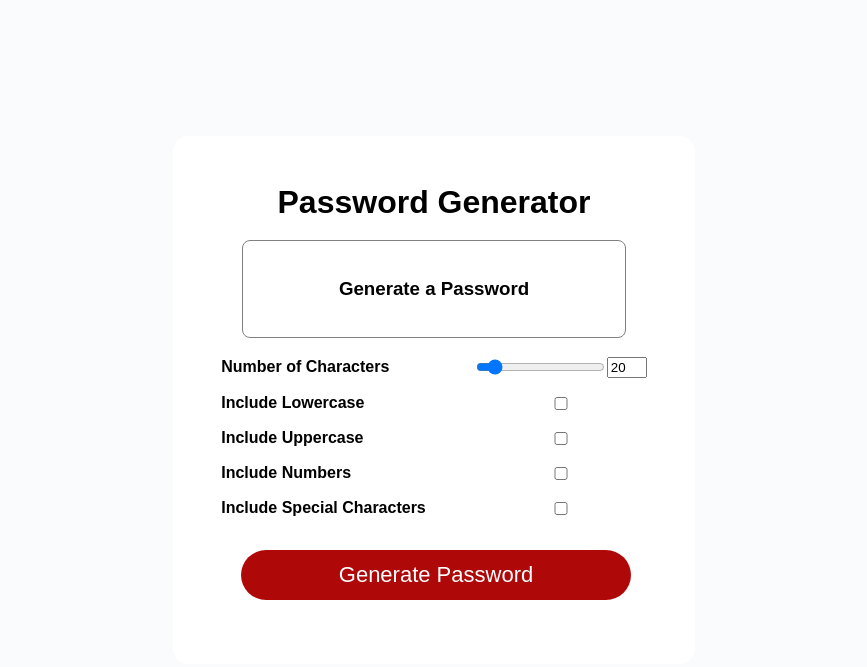
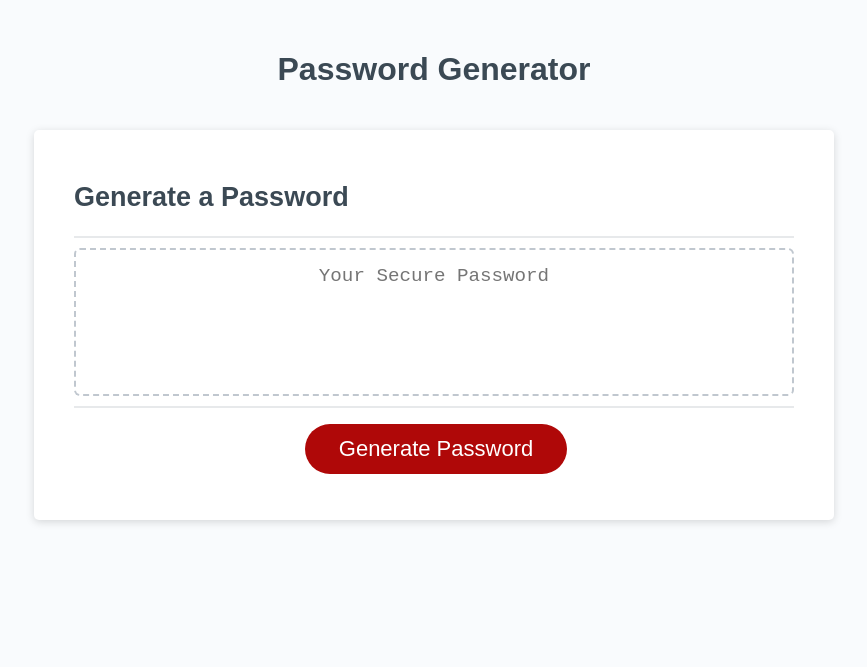
Before and after one commit to JS19191898/password-generator, a plain HTML site: page index.html in a window 1280 px wide. Shown: the whole page, without its empty margins (206-1073 px from the left). Drawn offline with Linux system fonts and the light colour scheme.

Commit message:
corrected fs nesting

```diff
--- a/Assets/script.js
+++ /dev/null
@@ -1,63 +0,0 @@
-const characterAmountRange = document.getElementById('characterAmountRange')
-const characterAmountNumber = document.getElementById('characterAmountNumber')
-const includeLowercaseElement = document.getElementById('includeLowercase')
-const includeUppercaseElement = document.getElementById('includeUppercase')
-const includeNumbersElement = document.getElementById('includeNumbers')
-const includeSpecialCharactersElement = document.getElementById('includeSpecialCharacters')
-const form = document.getElementById('passwordGeneratorForm')
-const passwordDisplay = document.getElementById('passwordDisplay')
-
-const UPPERCASE_CHAR_CODES = ArrayFromLowToHigh(65, 90)
-const LOWERCASE_CHAR_CODES = ArrayFromLowToHigh(97, 122)
-const NUMBER_CHAR_CODES = ArrayFromLowToHigh(48, 57)
-const SPECIAL_CHARACTER_CHAR_CODES = ArrayFromLowToHigh(33, 47).concat(
-    ArrayFromLowToHigh(58, 64)
-).concat(
-    ArrayFromLowToHigh(91, 96)
-).concat(
-    ArrayFromLowToHigh(123, 126)
-)
-
-
-characterAmountNumber.addEventListener('input', syncCharacterAmount)
-characterAmountRange.addEventListener('input', syncCharacterAmount)
-
-form.addEventListener('submit' , e => {
-    e.preventDefault()
-    const characterAmount = characterAmount.value
-    const includeLowercase = includeLowercaseElement.checked
-    const includeUppercase = includeUppercaseElement.checked
-    const includeNumbers = includeNumbersElement.checked
-    const includeSpecialCharacters = includeSpecialCharactersElement.checked
-    const password = generatePassword(characterAmount, includeLowercase, includeUppercase, includeNumbers, includeSpecialCharacters)
-    passwordDisplay.innerText = password
-})
-
-function generatePassword(characterAmount, includeLowercase, includeUppercase, includeNumbers, includeSpecialCharacters) {
-    let charCodes = LOWERCASE_CHAR_CODES
-    if (includeLowercase) charCodes = charCodes.concat(LOWERCASE_CHAR_CODES)
-    if (includeUppercase) charCodes = charCodes.concat(UPPERCASE_CHAR_CODES)
-    if (includeNumbers) charCodes = charCodes.concat(NUMBER_CHAR_CODES)
-    if (includeSpecialCharacters) charCodes = charCodes.concat(SPECIAL_CHARACTER_CHAR_CODES)
-
-    const passwordCharacters = []
-    for (let i = 0; i < characterAmount, i++) {
-        const characterCode = charCodes[Math.floor(Math.random() * charCodes.length)]
-        passwordCharacters.push(String.fromCharCode(characterCode))
-    }
-    return passwordCharacters.join('')
-}
-
-function ArrayFromLowToHigh(low, high) {
-    const array = []
-    for (let i = low; i <= high; i++) {
-        array.push(i)
-    }
-    return array
-}
-
-function syncCharacterAmount(e) {
-    const value = e.target.value
-    characterAmountNumber.value = value
-    characterAmountRange.value = value
-}
--- a/Assets/style.css
+++ /dev/null
@@ -1,87 +0,0 @@
-body {
-  background-color: #f9fbfd;
-  color: black;
-  font-family: sans-serif;
-  margin: 0;
-  min-height: 100vh;
-  display: flex;
-  justify-content: center;
-  align-items: center;
-}
-
-.container {
-    background-color: white;
-    padding: 3rem;
-    border-radius: 1rem;
-    border: 2px grey;
-    display: flex;
-    justify-content: center;
-    align-items: center;
-    flex-direction: column;
-}
-
-.form {
-    display: grid;
-    grid-template-columns: auto auto;
-    /* Gave two autos to create two separate columns */
-    row-gap: 1rem;
-    column-gap: 3rem;
-    /* Gaps for spacing/neatness */
-    justify-content: center;
-    align-items: center;
-}
-
-.title {
-    margin: 0;
-    text-align: center;
-}
-
-label {
-    font-weight: bold;
-}
-
-.character-amount-container {
-    display: flex;
-    align-items: center;
-}
-
-.number-input {
-    width: 2rem;
-}
-
-.password-display {
-    color: black;
-    background-color: white;
-    padding: 1rem;
-    border: 1px solid grey;
-    height: 4rem;
-    width: 350px;
-    display: flex;
-    justify-content: center;
-    align-items: center;
-    word-break: break-all;
-    /* Ensures that longer passwords break to the next line down */
-    border-radius: .5rem;
-}
-
-.btn {
-    grid-column: span 2;
-    border: none;
-  background-color: hsl(360, 91%, 36%);
-  border-radius: 25px;
-  box-shadow: rgba(0, 0, 0, 0.1) 0px 1px 6px 0px rgba(0, 0, 0, 0.2) 0px 1px 1px
-    0px;
-  color: hsl(0, 0%, 100%);
-  display: inline-block;
-  font-size: 22px;
-  line-height: 22px;
-  margin: 16px 16px 16px 20px;
-  padding: 14px 34px;
-  text-align: center;
-  cursor: pointer;
-}
-
-.btn:hover {
-    background-color: pink;
-    /* added hover effects */
-}
--- a/index.html
+++ b/index.html
@@ -1,40 +1,34 @@
 <!DOCTYPE html>
 <html lang="en">
-<head>
-    <meta charset="UTF-8">
-    <meta http-equiv="X-UA-Compatible" content="IE=edge">
-    <meta name="viewport" content="width=device-width, initial-scale=1.0">
-    <link rel="stylesheet" href="./Assets/style.css">
-    <script src="./Assets/script.js" defer></script>
-    <!-- I opted to group my css and js links in the same place, making sure to defer the effects of th js file to not interfere with the css -->
+  <head>
+    <meta charset="UTF-8" />
+    <meta name="viewport" content="width=device-width, initial-scale=1.0" />
+    <meta http-equiv="X-UA-Compatible" content="ie=edge" />
     <title>Password Generator</title>
-</head>
-<body>
-    <div class="container">
-        <h1 class="title">Password Generator</h1>
-        <h3 class="password-display" id="passwordDisplay">Generate a Password</h3>
-        <form id="passwordGeneratorForm"  class="form">
-            <label for="characterAmountNumber">Number of Characters</label>
-            <div class="character-amount-container">
-                <input type="range" min="8" max="128" value="20" id="characterAmountRange">
-                <input class="number-input" type="number" min="8" max="128" value="20" id="characterAmountNumber">
-            </div>
-            <!-- Allows for both the slider and number selector to be in the same column -->
-
-            <label for="includeLowercase">Include Lowercase</label>
-            <input type="checkbox" id="includeLowercase">
-
-            <label for="includeUppercase">Include Uppercase</label>
-            <input type="checkbox" id="includeUppercase">
-
-            <label for="includeNumbers">Include Numbers</label>
-            <input type="checkbox" id="includeNumbers">
-
-            <label for="includeSpecialCharacters">Include Special Characters</label>
-            <input type="checkbox" id="includeSpecialCharacters">
-
-            <button type="submit" class="btn">Generate Password</button>
-        </form>
+    <link rel="stylesheet" href="style.css" />
+  </head>
+  <body>
+    <div class="wrapper">
+      <header>
+        <h1>Password Generator</h1>
+      </header>
+      <div class="card">
+        <div class="card-header">
+          <h2>Generate a Password</h2>
+        </div>
+        <div class="card-body">
+          <textarea
+            readonly
+            id="password"
+            placeholder="Your Secure Password"
+            aria-label="Generated Password"
+          ></textarea>
+        </div>
+        <div class="card-footer">
+          <button id="generate" class="btn">Generate Password</button>
+        </div>
+      </div>
     </div>
-</body>
+    <script src="script.js"></script>
+  </body>
 </html>
--- /dev/null
+++ b/script.js
@@ -0,0 +1,69 @@
+// Assignment Code
+var generateBtn = document.querySelector("#generate");
+
+var lowercase = "abcdefghijklmnopqrstuvwxyz";
+var uppercase = "ABCDEFGHIJKLMNOPQRSTUVWXYZ";
+var numbers = '0123456789';
+var special = '!@#$%^&*()_+-=';
+var userChoice = '';
+
+
+// Write password to the #password input
+function generatePassword() {
+  var password = "";
+
+  var passwordLength = parseInt(window.prompt("How many characters would you like in your password? **Between 8-15"))
+
+
+
+  if(passwordLength < 8 || passwordLength > 15){
+    alert("Please choose a length between 8 and 15!")
+    return;
+  } else {
+
+    var wantLowercase = window.confirm("Would you like lowercase letters in your password?")
+    var wantUppercase = window.confirm("Would you like uppercase letters in your password?")
+    var wantNums = window.confirm("Would you like numbers in your password?")
+    var wantSpecials = window.confirm("Would you like special characters in your password?")
+
+    // we only want to add the lowercase varialbe IF they say they wantLowercase (true) otherwise do nothing
+    if(wantLowercase){
+      userChoice += lowercase  // userchoice + lowercase = userChoice
+    }
+
+    if(wantUppercase){
+      userChoice += uppercase  // userchoice + upperrcase = userChoice
+    }
+
+    if(wantNums){
+      userChoice += numbers  // userchoice + numbers = userChoice
+    }
+
+    if(wantSpecials){
+      userChoice += special  // userchoice + special = userChoice
+    }
+
+    console.log("userchoice", userChoice)
+
+    for(var i = 0; i < passwordLength; i++){
+
+      var randomizer = Math.floor(userChoice.length * Math.random())
+      console.log("randomizer", randomizer)
+      var finalPassword = password += userChoice.charAt(randomizer)
+
+      console.log(finalPassword)
+
+    }
+
+    var passwordText = document.querySelector("#password");
+
+    passwordText.value = finalPassword;
+
+  }
+
+
+
+}
+
+// Add event listener to generate button
+generateBtn.addEventListener("click", generatePassword);
--- /dev/null
+++ b/style.css
@@ -0,0 +1,137 @@
+*,
+*::before,
+*::after {
+  box-sizing: border-box;
+}
+
+html,
+body,
+.wrapper {
+  height: 100%;
+  margin: 0;
+  padding: 0;
+}
+
+body {
+  font-family: sans-serif;
+  background-color: #f9fbfd;
+}
+
+.wrapper {
+  padding-top: 30px;
+  padding-left: 20px;
+  padding-right: 20px;
+}
+
+header {
+  text-align: center;
+  padding: 20px;
+  padding-top: 0px;
+  color: hsl(206, 17%, 28%);
+}
+
+.card {
+  background-color: hsl(0, 0%, 100%);
+  border-radius: 5px;
+  border-width: 1px;
+  box-shadow: rgba(0, 0, 0, 0.15) 0px 2px 8px 0px;
+  color: hsl(206, 17%, 28%);
+  font-size: 18px;
+  margin: 0 auto;
+  max-width: 800px;
+  padding: 30px 40px;
+}
+
+.card-header::after {
+  content: " ";
+  display: block;
+  width: 100%;
+  background: #e7e9eb;
+  height: 2px;
+}
+
+.card-body {
+  min-height: 100px;
+}
+
+.card-footer {
+  text-align: center;
+}
+
+.card-footer::before {
+  content: " ";
+  display: block;
+  width: 100%;
+  background: #e7e9eb;
+  height: 2px;
+}
+
+.card-footer::after {
+  content: " ";
+  display: block;
+  clear: both;
+}
+
+.btn {
+  border: none;
+  background-color: hsl(360, 91%, 36%);
+  border-radius: 25px;
+  box-shadow: rgba(0, 0, 0, 0.1) 0px 1px 6px 0px rgba(0, 0, 0, 0.2) 0px 1px 1px
+    0px;
+  color: hsl(0, 0%, 100%);
+  display: inline-block;
+  font-size: 22px;
+  line-height: 22px;
+  margin: 16px 16px 16px 20px;
+  padding: 14px 34px;
+  text-align: center;
+  cursor: pointer;
+}
+
+button[disabled] {
+  cursor: default;
+  background: #c0c7cf;
+}
+
+.float-right {
+  float: right;
+}
+
+#password {
+  -webkit-appearance: none;
+  -moz-appearance: none;
+  appearance: none;
+  border: none;
+  display: block;
+  width: 100%;
+  padding-top: 15px;
+  padding-left: 15px;
+  padding-right: 15px;
+  padding-bottom: 85px;
+  font-size: 1.2rem;
+  text-align: center;
+  margin-top: 10px;
+  margin-bottom: 10px;
+  border: 2px dashed #c0c7cf;
+  border-radius: 6px;
+  resize: none;
+  overflow: hidden;
+}
+
+@media (max-width: 690px) {
+  .btn {
+    font-size: 1rem;
+    margin: 16px 0px 0px 0px;
+    padding: 10px 15px;
+  }
+
+  #password {
+    font-size: 1rem;
+  }
+}
+
+@media (max-width: 500px) {
+  .btn {
+    font-size: 0.8rem;
+  }
+}
```
Also changed, not shown: Assets/03-javascript-homework-demo.png (deleted), Assets/password-generator-screeenshot-1.PNG (deleted), Assets/password-generator-screenshot-2.PNG (deleted), Assets/password-generator-screenshot-3.PNG (deleted), Assets/password-generator-screenshot-4.PNG (deleted), 1 other file.
